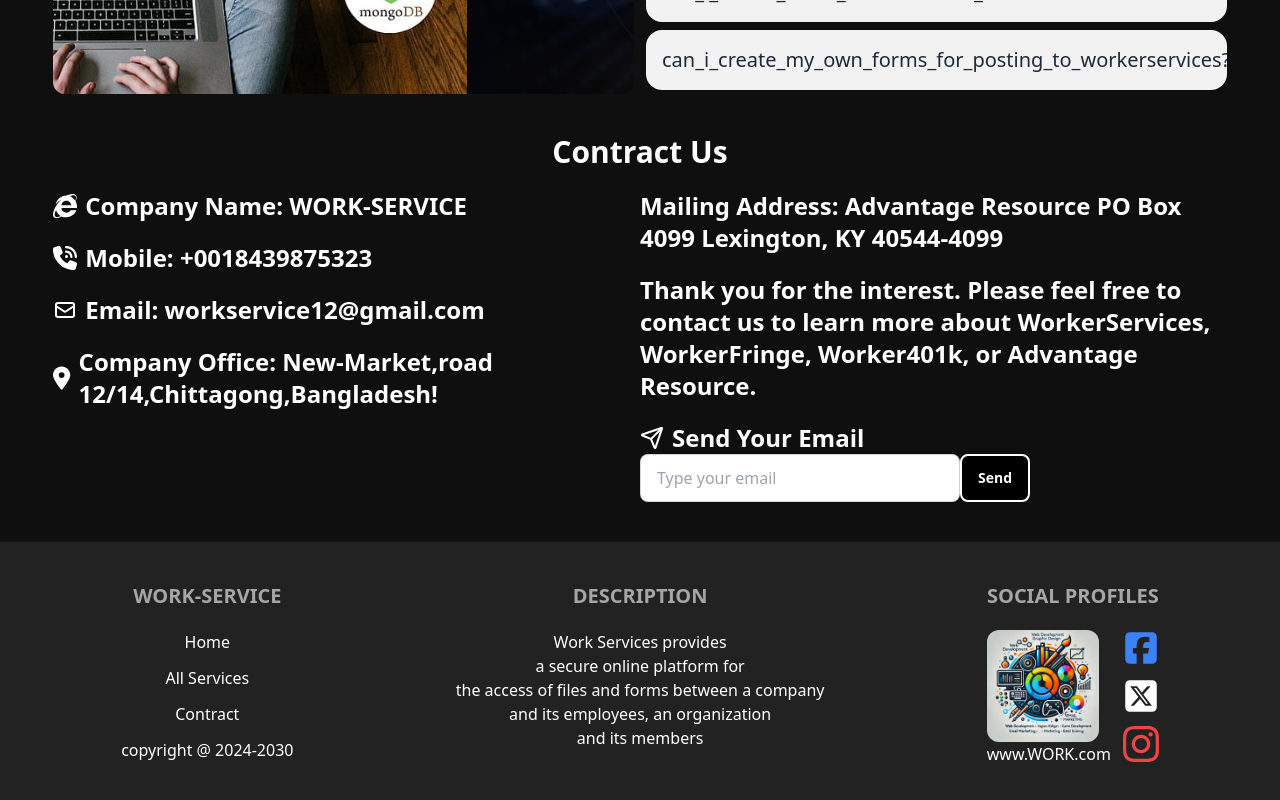
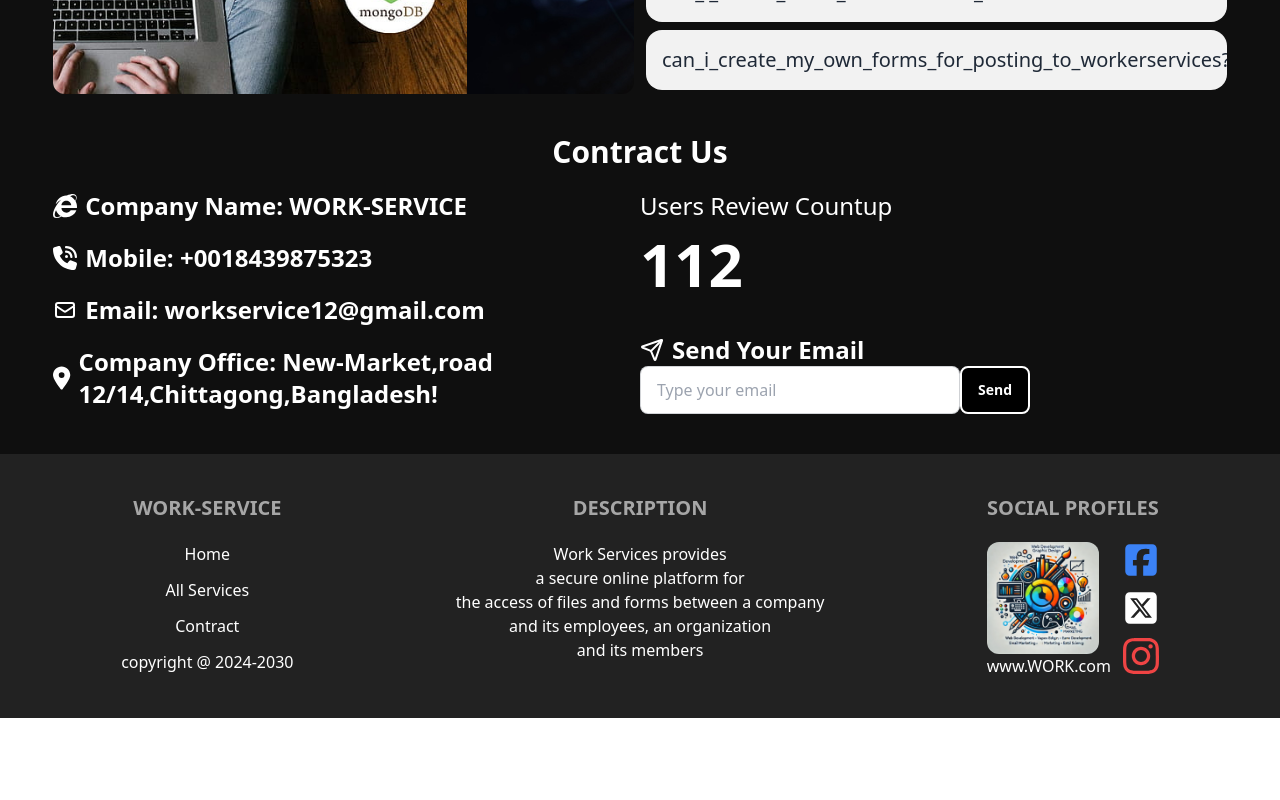
Before and after one commit to mdnasiruddin78/A11client, a React (Vite) app: page / in a window 1280 px wide. Shown: the part 1690-2490 px from the top of the page. After the commit the page ends 2408 px from the top, so only its background shows below. Built offline with nearby package versions, Linux system fonts and the light colour scheme; no server answers.

Commit message:
token add

```diff
--- a/package.json
+++ b/package.json
@@ -19,6 +19,7 @@
     "match-sorter": "^8.0.0",
     "motion": "^11.15.0",
     "react": "^18.3.1",
+    "react-countup": "^6.5.3",
     "react-datepicker": "^7.5.0",
     "react-dom": "^18.3.1",
     "react-fast-marquee": "^1.6.5",
--- a/src/Provider/Authprovider.jsx
+++ b/src/Provider/Authprovider.jsx
@@ -1,45 +1,53 @@
 import { createUserWithEmailAndPassword, GoogleAuthProvider, onAuthStateChanged, signInWithEmailAndPassword, signInWithPopup, signOut, updateProfile } from "firebase/auth";
 import { createContext, useEffect, useState } from "react";
 import { auth } from "../Firebase/Firebase.config";
+import axios from "axios";
 
 export const AuthContext = createContext(null)
 
 const Authprovider = ({children}) => {
 
     const [user,setUser] = useState()
-    const [loading,setLoding] = useState(true)
+    const [loading,setLoading] = useState(true)
     const googleProvider = new GoogleAuthProvider()
 
     const handleGoole = () => {
-        setLoding(true)
+        setLoading(true)
         return signInWithPopup(auth,googleProvider)
     }
 
     const createUser = (email,password) => {
-        setLoding(true)
+        setLoading(true)
         return createUserWithEmailAndPassword(auth,email,password)
     }
 
     const signInUser = (email,password) => {
-        setLoding(true)
+        setLoading(true)
         return signInWithEmailAndPassword(auth,email,password)
     }
 
     const logoutUser = () => {
-        setLoding(true)
+        setLoading(true)
         return signOut(auth)
     }
 
     const updateUserProfile = (updatedData) => {
-        setLoding(true)
+        setLoading(true)
         return updateProfile(auth.currentUser,updatedData)
     }
 
     useEffect(()=>{
-        const unSubscribe = onAuthStateChanged(auth,currentUsers => {
+        const unSubscribe = onAuthStateChanged(auth,async currentUsers => {
             console.log(currentUsers)
             setUser(currentUsers)
-            setLoding(false)
+            if(currentUsers?.email){
+                const {data} = await axios.post(`${import.meta.env.VITE_API_URL}/jwt`,{email: currentUsers?.email},{withCredentials: true})
+                console.log('signin',data)
+           }else{
+                const {data} = await axios.post(`${import.meta.env.VITE_API_URL}/logout`,{},{withCredentials: true})
+                console.log('logout',data)
+           }
+           setLoading(false)
         })
         return () => {
             unSubscribe()
--- a/src/components/Contract.jsx
+++ b/src/components/Contract.jsx
@@ -1,17 +1,20 @@
 import { FaInternetExplorer, FaLocationDot, FaPhoneVolume } from "react-icons/fa6";
 import { HiOutlineMail } from "react-icons/hi";
 import { LuSend } from "react-icons/lu";
+import CountUp from 'react-countup';
+import React from "react";
 
 
 const Contract = () => {
+
     return (
         <div>
             <h3 className="text-white text-3xl text-center font-bold mb-5">Contract Us</h3>
             <div className="grid lg:grid-cols-2 md:grid-cols-2 grid-cols-1">
                 <div className="space-y-5">
                     <div className="flex items-center space-x-2">
-                    <FaInternetExplorer className="text-white text-2xl"/>
-                    <h3 className="text-white text-2xl font-bold">Company Name: WORK-SERVICE</h3>
+                        <FaInternetExplorer className="text-white text-2xl" />
+                        <h3 className="text-white text-2xl font-bold">Company Name: WORK-SERVICE</h3>
                     </div>
                     <div className="flex items-center space-x-2">
                         <FaPhoneVolume className="text-white text-2xl" />
@@ -28,11 +31,17 @@ const Contract = () => {
                         </p>
                     </div>
                 </div>
-                <div className="space-y-5">
-                    <p className="text-white text-2xl font-bold">Mailing Address: Advantage Resource
-                        PO Box 4099
-                        Lexington, KY 40544-4099</p>
-                    <p className="text-white text-2xl font-bold">Thank you for the interest. Please feel free to contact us to learn more about WorkerServices, WorkerFringe, Worker401k, or Advantage Resource.</p>
+                <div className="space-y-10">
+                   <div className="space-y-3">
+                    <h3 className="text-white text-2xl">Users Review Countup</h3>
+                   <CountUp duration={50} start={0} end={200}>
+                        {({ countUpRef }) => (
+                            <div className="flex items-center space-x-3">
+                                <span className="text-6xl text-white font-bold" ref={countUpRef} />
+                            </div>
+                        )}
+                    </CountUp>
+                   </div>
                     <div>
                         <div className="flex items-center space-x-2">
                             <LuSend className="text-white text-2xl" />
--- /dev/null
+++ b/src/components/UseAxiossecure.jsx
@@ -0,0 +1,39 @@
+import { useContext } from "react";
+import { AuthContext } from "../Provider/Authprovider";
+import { useNavigate } from "react-router-dom";
+import axios from "axios";
+
+
+
+const axiosIntance = axios.create({
+    baseURL: 'http://localhost:5000',
+    withCredentials: true,
+})
+
+
+const UseAxiossecure = () => {
+
+    const {logoutUser} = useContext(AuthContext)
+    const navigate = useNavigate()
+
+    useEffect(()=>{
+        axiosIntance.interceptors.response.use(response => {
+          return response
+        },error => {
+          if(error.status === 401 || error.status === 403){
+            logoutUser()
+              .then(() => {
+                  navigate('/login')
+              })
+              .catch(error => {
+                  console.log(error)
+              })
+          }
+          return Promise.reject(error)
+        })
+     },[])
+
+    return axiosIntance;
+};
+
+export default UseAxiossecure;
```
Also changed, not shown: 1 other file (tests, documents, lock files or other folders).
